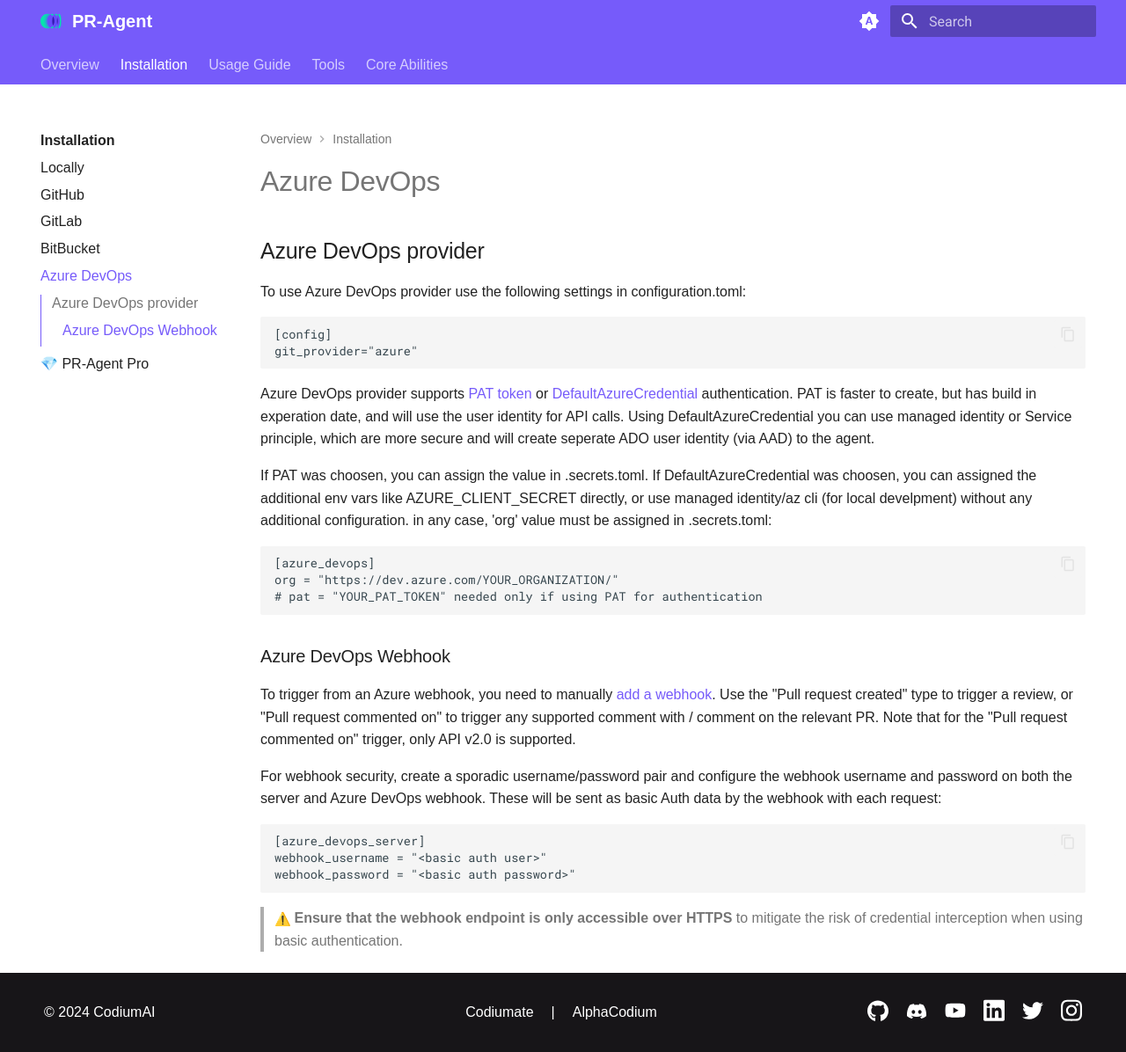
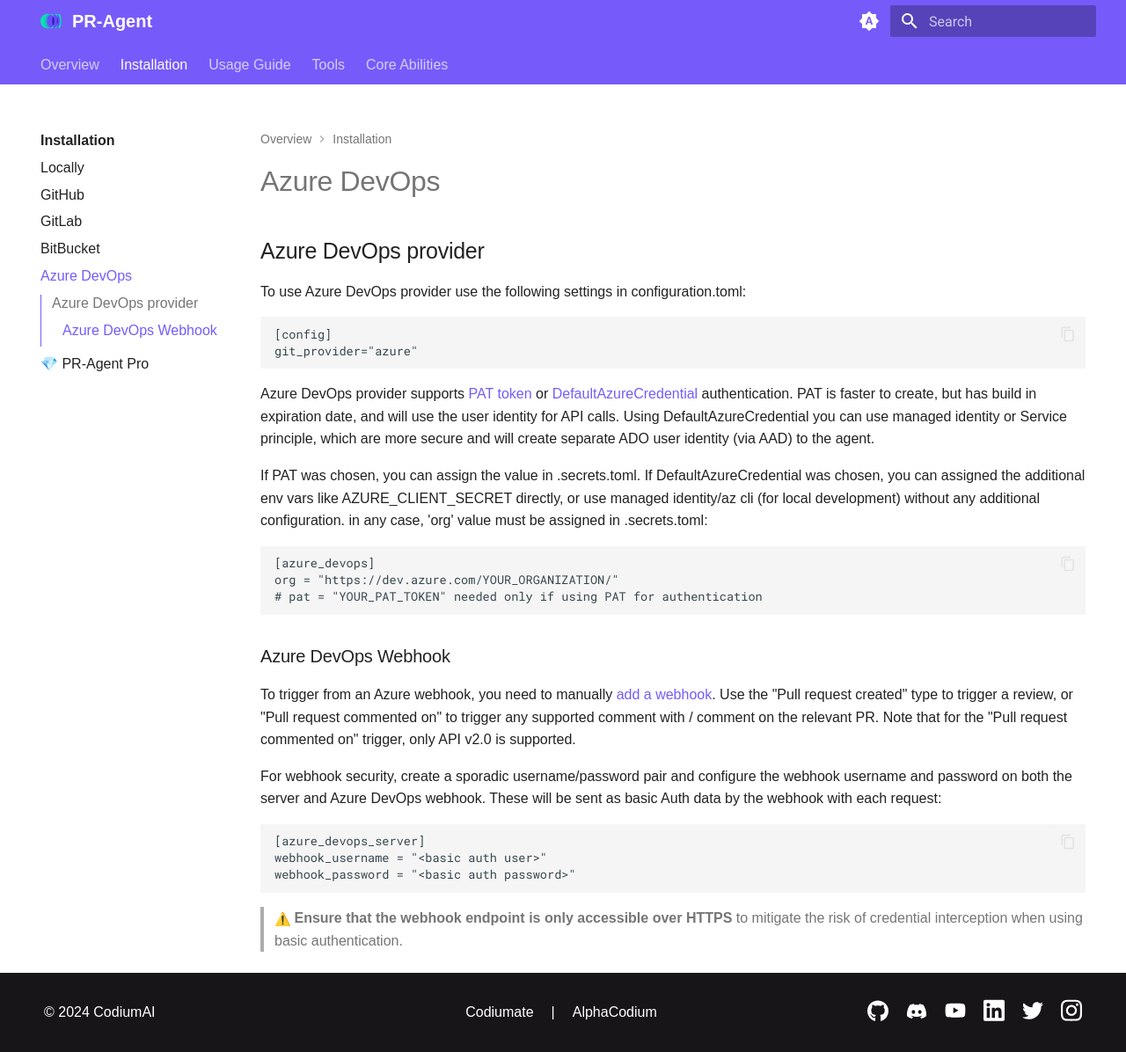
Before and after one commit to Codium-ai/pr-agent, an MkDocs documentation site: the page built from docs/docs/installation/azure.md, in a window 1280 px wide and 1196 px high. Shown: the whole window at 88% size. Built offline with MkDocs 1.6.1 and Material for MkDocs 9.7.7, drawn with Linux system fonts in a browser that asks for light colours; emoji names are drawn with the system emoji font.

Commit message:
chore: fix some typos
Signed-off-by: veryyet <zhengxingru@outlook.com>

````diff
--- a/docs/docs/installation/azure.md
+++ b/docs/docs/installation/azure.md
@@ -7,12 +7,12 @@
 ```
 
 Azure DevOps provider supports [PAT token](https://learn.microsoft.com/en-us/azure/devops/organizations/accounts/use-personal-access-tokens-to-authenticate?view=azure-devops&tabs=Windows) or [DefaultAzureCredential](https://learn.microsoft.com/en-us/azure/developer/python/sdk/authentication-overview#authentication-in-server-environments) authentication.
-PAT is faster to create, but has build in experation date, and will use the user identity for API calls.
-Using DefaultAzureCredential you can use managed identity or Service principle, which are more secure and will create seperate ADO user identity (via AAD) to the agent.
+PAT is faster to create, but has build in expiration date, and will use the user identity for API calls.
+Using DefaultAzureCredential you can use managed identity or Service principle, which are more secure and will create separate ADO user identity (via AAD) to the agent.
 
-If PAT was choosen, you can assign the value in .secrets.toml.
-If DefaultAzureCredential was choosen, you can assigned the additional env vars like AZURE_CLIENT_SECRET directly,
-or use managed identity/az cli (for local develpment) without any additional configuration.
+If PAT was chosen, you can assign the value in .secrets.toml.
+If DefaultAzureCredential was chosen, you can assigned the additional env vars like AZURE_CLIENT_SECRET directly,
+or use managed identity/az cli (for local development) without any additional configuration.
 in any case, 'org' value must be assigned in .secrets.toml:
 ```
 [azure_devops]
````
Also changed, not shown: docs/docs/usage-guide/automations_and_usage.md (+5 -5 lines).
